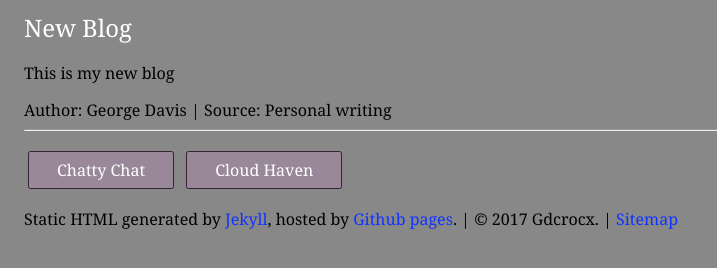
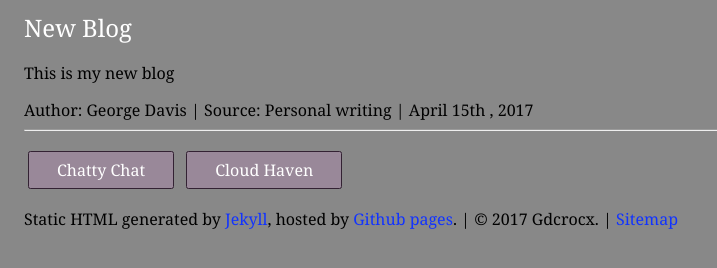
Before and after one commit to georgepiuschettupuzha/georgepiuschettupuzha.github.io, a Jekyll site: the page built from _posts/chattychat/2017-04-15-new-blog.md, in a window 1280 px wide. Shown: the part 232-500 px from the top of the page, without its empty margins (0-717 px from the left). Built offline with Jekyll 4.4.1, drawn with Linux system fonts in a browser that asks for light colours; part of the change alters nothing that is shown.

```diff
--- a/_layouts/bloglayout.html
+++ b/_layouts/bloglayout.html
@@ -11,3 +11,19 @@ layout: default
 {{content}}
 
 {% if page.author %} Author: {{page.author}} {% endif %} {% if page.author and page.source %} | {% endif %} {% if page.source %} Source: {% if page.source contains 'http' or page.source contains 'https' or page.source contains 'www' %}<a href="{{page.source}}">{{page.source}}</a>{% else %}{{page.source}}{% endif %} {% endif %}
+
+{% if page.date %}|
+
+{{ page.date | date: "%B"}}
+
+{% assign day = page.date | date: "%-d" %}
+{% case day %}
+    {% when '1' or '21' or '31' %}{{ day }}st
+    {% when '2' or '22' %}{{ day }}nd
+    {% when '3' or '23' %}{{ day }}rd
+    {% else %}{{ day }}th
+{% endcase %}
+
+{{ page.date | date: ", %Y"}}
+
+{% endif %}
```
